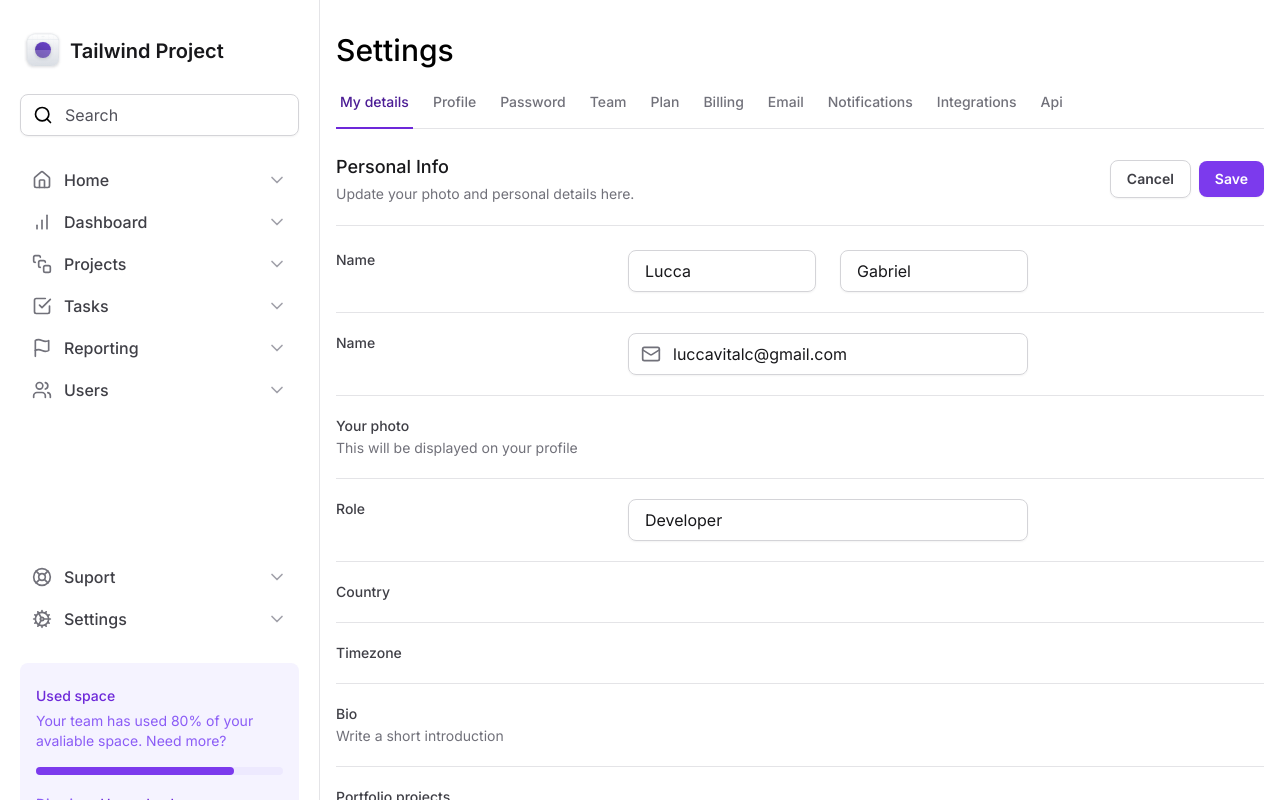
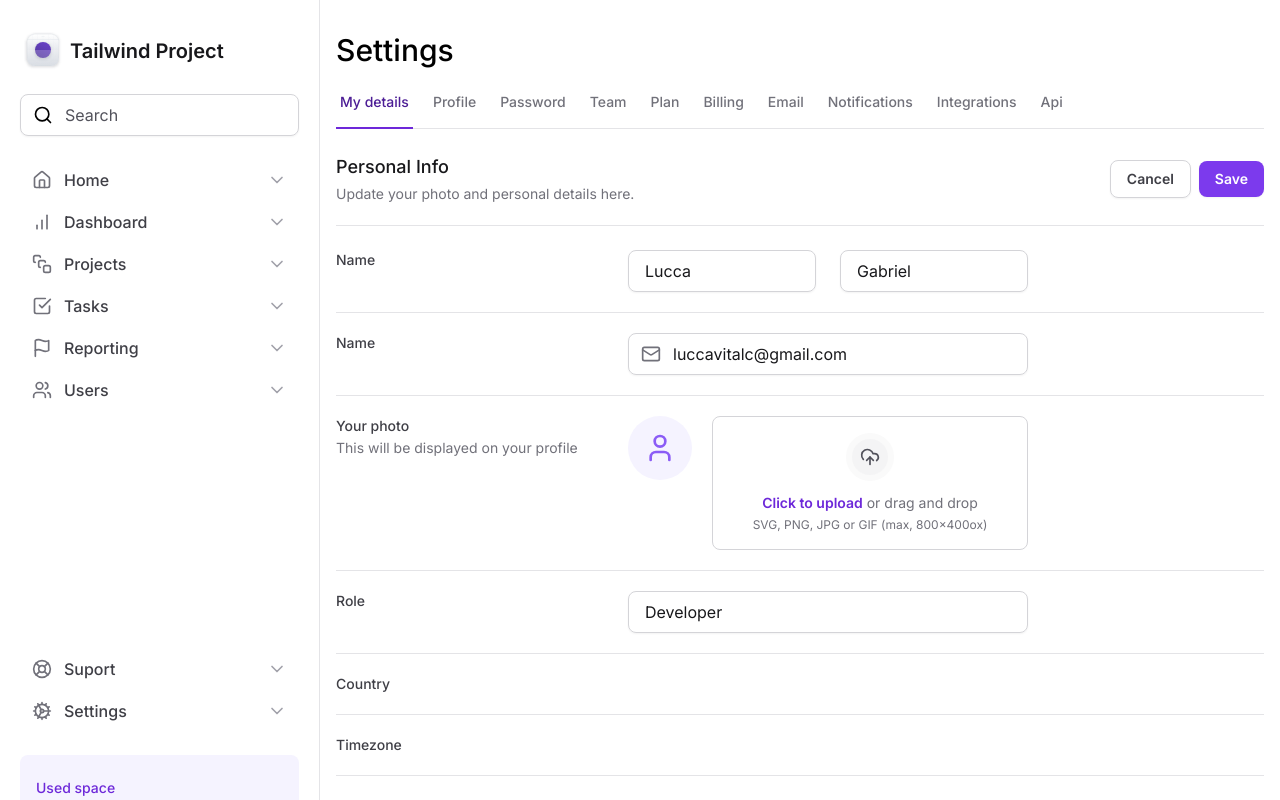
Before and after one commit to luccagbr/tailwind-project, a Next.js app: page / in a window 1280 px wide. Shown: the top 800 px of the page. Built offline with nearby package versions, Linux system fonts and the light colour scheme.

Commit message:
feat: Styling of file component elements was carried out

```diff
--- a/src/app/page.tsx
+++ b/src/app/page.tsx
@@ -1,6 +1,6 @@
 import { SettingsTabs } from '@/components/SettingsTabs/Index'
 import * as Input from '@/components/Input'
-import { Mail } from 'lucide-react'
+import { Mail, UploadCloud, User } from 'lucide-react'
 
 export default function Home() {
   return (
@@ -78,7 +78,33 @@
                 This will be displayed on your profile
               </span>
             </label>
-            <div></div>
+            <div className='flex items-start gap-5'>
+              <div className='flex h-16 w-16 items-center justify-center rounded-full bg-violet-50'>
+                <User className='h-8 w-8 text-violet-500' />
+              </div>
+
+              <label
+                htmlFor='photo'
+                className='group flex flex-1 cursor-pointer flex-col items-center gap-3 rounded-lg border border-zinc-300 px-6 py-4 text-center text-zinc-500 hover:border-violet-200 hover:bg-violet-25 hover:text-violet-500'>
+                <div className='rounded-full border-6 border-zinc-50 bg-zinc-100 p-2 group-hover:border-violet-50 group-hover:bg-violet-100'>
+                  <UploadCloud className='h-5 w-5 text-zinc-600 group-hover:text-violet-600' />
+                </div>
+
+                <div className='flex flex-col items-center gap-1'>
+                  <span className='text-sm'>
+                    <span className='font-semibold text-violet-700'>
+                      Click to upload
+                    </span>{' '}
+                    or drag and drop
+                  </span>
+                  <span className='text-xs'>
+                    SVG, PNG, JPG or GIF (max, 800x400ox)
+                  </span>
+                </div>
+              </label>
+
+              <input type='file' className='sr-only' id='photo' />
+            </div>
           </div>
 
           <div className='grid grid-cols-form gap-3 pt-5'>
--- a/tailwind.config.js
+++ b/tailwind.config.js
@@ -8,6 +8,14 @@
         profile: 'max-content 1fr min-content',
         form: 'minmax(7.5rem, 17.5rem) minmax(25rem, 1fr) minmax(0, 15rem)',
       },
+      colors: {
+        violet: {
+          25: '#fcfaff',
+        },
+      },
+      borderWidth: {
+        6: '6px',
+      },
     },
   },
   plugins: [],
```
